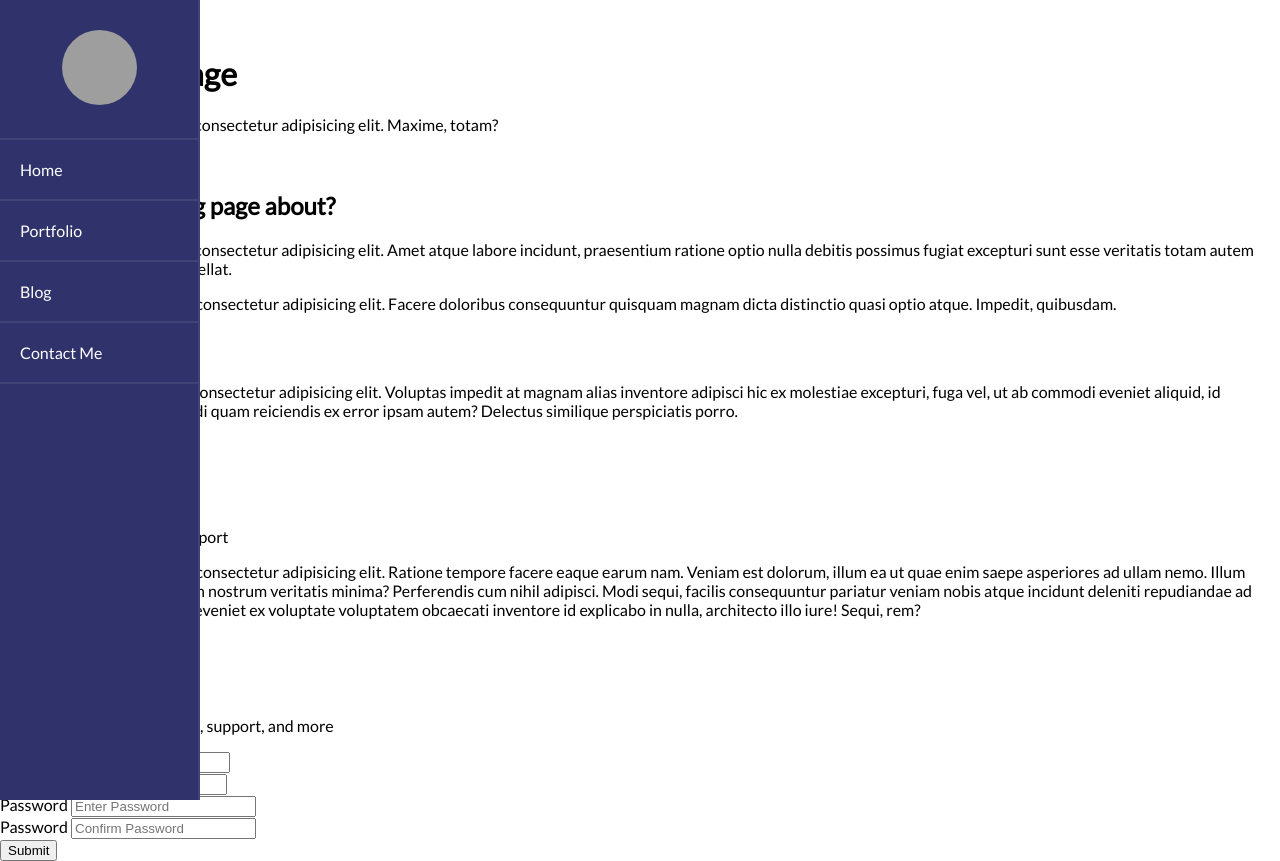
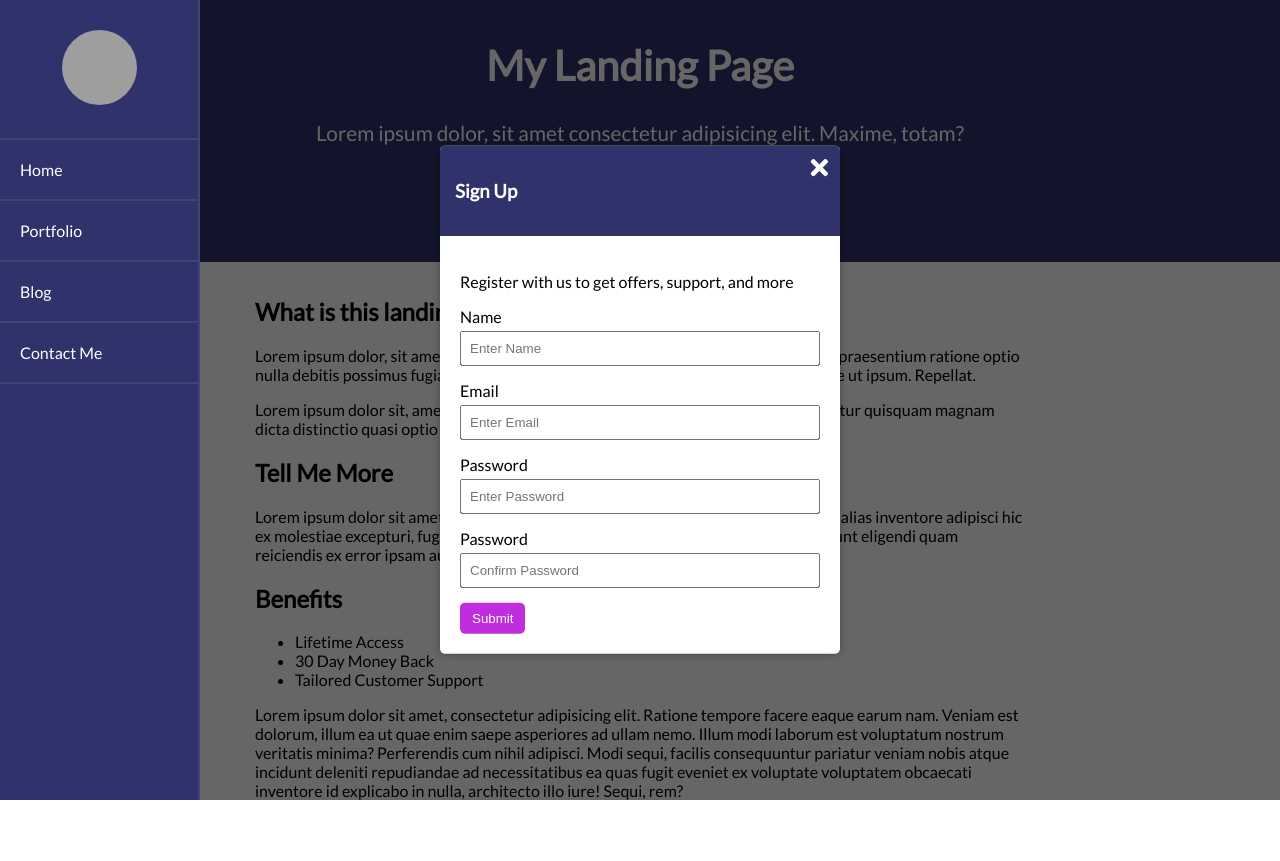
Before and after one commit to olympiawoj/my-landing-page, a plain HTML site: page index.html in a window 1280 px wide. After the commit the page ends 831 px from the top, so only its background shows below. Drawn offline with Linux system fonts and the light colour scheme; grey boxes are pictures that could not be loaded.

Commit message:
Implement Header and Modal Styling

```diff
--- a/style.css
+++ b/style.css
@@ -69,3 +69,119 @@ nav ul li a {
 nav ul li a:hover{
     text-decoration: underline;
 }
+
+
+header {
+    background-color: var(--primary-color);
+    color: #fff;
+    font-size: 130%;
+    position: relative;
+    padding: 40px 15px;
+    text-align: center;
+}
+
+header h1 {
+    margin: 0
+}
+
+header p {
+    margin: 30px 0;
+}
+
+button, input[type='submit']{
+    background-color: var(--secondary-color);
+    border: 0;
+    border-radius: 5px;
+    color: #fff;
+    cursor: pointer;
+    padding: 8px 12px;
+}
+
+
+
+button:focus {
+    outline: none
+}
+
+.toggle {
+    background-color: rgba(0,0,0,0.3);
+    position: absolute;
+    top: 20px;
+    left: 20px;
+}
+
+.cta-btn {
+    padding: 12px 30px;
+    font-size: 20px;
+}
+
+.container {
+    padding: 15px;
+    margin: 0 auto;
+    max-width: 100%;
+    width: 800px;
+}
+
+
+.modal-container {
+    background-color: rgba(0,0,0,0.6);
+    /* display: none; */
+    position: fixed;
+    top: 0;
+    left: 0;
+    right: 0;
+    bottom: 0;
+}
+
+
+.modal{
+    background-color: #fff;
+    border-radius: 5px;
+    box-shadow: 0 0 10px rgba(0,0,0,0.3);
+    position: absolute;
+    overflow: hidden;
+    top: 50%;
+    left: 50%;
+    transform: translate(-50%, -50%);
+    max-width: 100%;
+    width: 400px;
+}
+
+
+.modal-header{
+    background: var(--primary-color);
+    color: #fff;
+    padding: 15px;
+}
+
+
+.modal-header{
+    margin: 0;
+    border-bottom: 1px solid #333;
+}
+
+.modal-content {
+    padding: 20px
+}
+
+.modal-form div {
+    margin: 15px 0;
+}
+
+.modal-form label {
+    display: block;
+    margin-bottom: 5px
+}
+
+.modal-form .form-input {
+    padding: 8px;
+    width: 100%;
+}
+
+.close-btn {
+    background: transparent;
+    font-size:25px;
+    position: absolute;
+    top: 0;
+    right: 0;
+}
```
